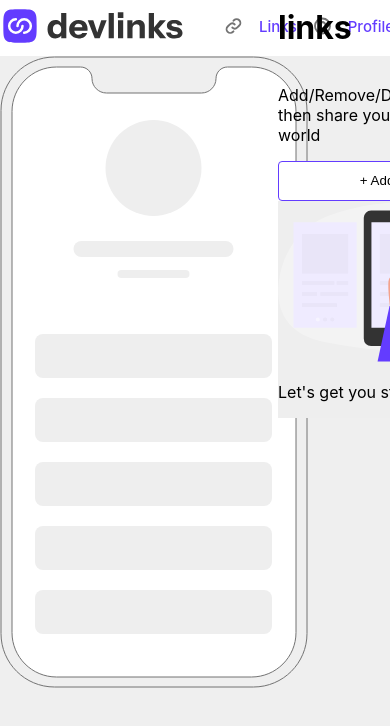
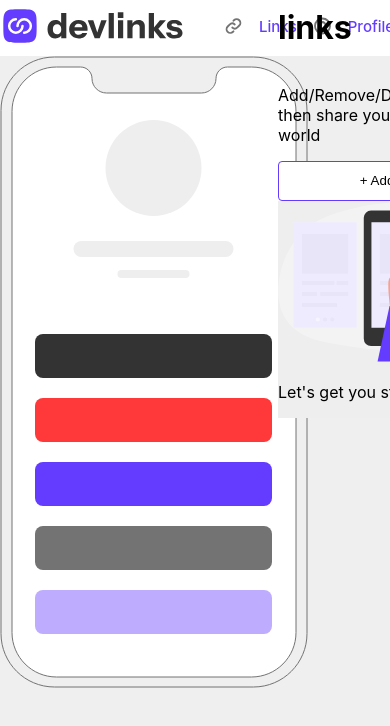
Before and after one commit to Keon24/link-app-frontend, a React (Create React App) app: page /links in a window 390 px wide. Shown: the top 726 px of the page. Built offline with nearby package versions, Linux system fonts and the light colour scheme.

Commit message:
aligned the phone mockup squares and colored them

```diff
--- a/src/components/Links.jsx
+++ b/src/components/Links.jsx
@@ -31,11 +31,14 @@ const Links = () => {
   };
 
   const calculateCoordinates = (index, totalLinks) => {
-    const x = 20;
-    const y = ((index + 1) * 20) + 200;
-    const fontSize = 18;
+    const x = 100;
+    const baseY = 200;
+    const spacings = [109, 65, 60, 69, 60, 70, 80, 110];
+    const accumulatedSpacing = spacings.slice(0, index + 1).reduce((a, b) => a + b, 0);
+    const y = baseY + accumulatedSpacing;
+    const fontSize = 22;
     return { x, y, fontSize };
-  };
+};
 
   return (
     <div>
@@ -53,17 +56,18 @@ const Links = () => {
       <circle cx="153.5" cy="112" r="48" fill="#EEE"/>
       <rect width="160" height="16" x="73.5" y="185" fill="#EEE" rx="8"/>
       <rect width="72" height="8" x="117.5" y="214" fill="#EEE" rx="4"/>
-      <rect width="237" height="44" x="35" y="278" fill="#EEE" rx="8"/>
-      <rect width="237" height="44" x="35" y="342" fill="#EEE" rx="8"/>
-      <rect width="237" height="44" x="35" y="406" fill="#EEE" rx="8"/>
-      <rect width="237" height="44" x="35" y="470" fill="#EEE" rx="8"/>
-      <rect width="237" height="44" x="35" y="534" fill="#EEE" rx="8"/>
+      <rect width="237" height="44" x="35" y="278" fill="#333333" rx="8"/>
+      <rect width="237" height="44" x="35" y="342" fill="#FF3939" rx="8"/>
+      <rect width="237" height="44" x="35" y="406" fill="#633CFF" rx="8"/>
+      <rect width="237" height="44" x="35" y="470" fill="#737373" rx="8"/>
+      <rect width="237" height="44" x="35" y="534" fill="#BEADFF" rx="8"/>
 
       {links.map((link, index) => {
         const { x, y, fontSize } = calculateCoordinates(index, links.length);
         return (
-          <a href={link.url} key={index} target="_blank" rel="noopener noreferrer">
-            <text x={x} y={y} fontSize={fontSize} fill="black">
+          <a className="link-anchor" href={link.url} key={index} target="_blank" rel="noopener noreferrer"
+         >
+            <text className="link-text" x={x} y={y} fontSize={fontSize} fill="black">
               {link.platform}
             </text>
           </a>
--- a/src/components/links.css
+++ b/src/components/links.css
@@ -52,3 +52,14 @@
   .platform-button {
     width:105%
   }
+
+  .link-text {
+    fill: red; /* Text color */
+
+    border: 10px solid yellow; /* Text outline color */
+    font-family: 'Arial', sans-serif; /* Font family */
+    font-weight: bold; /* Bold text */
+
+    height: 100px;
+    width: 100px;
+  }
```
Also changed, not shown: 1 other file (tests, documents, lock files or other folders).
